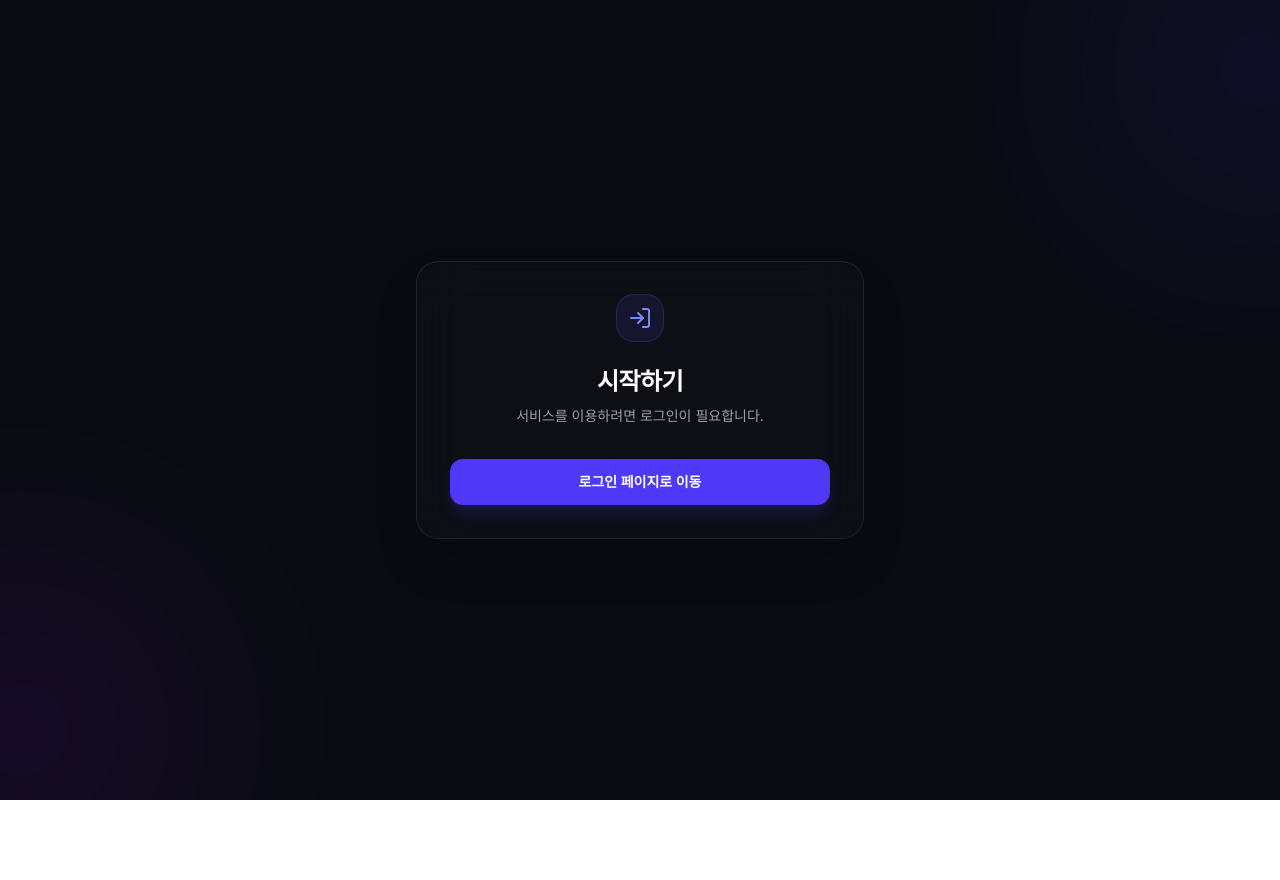
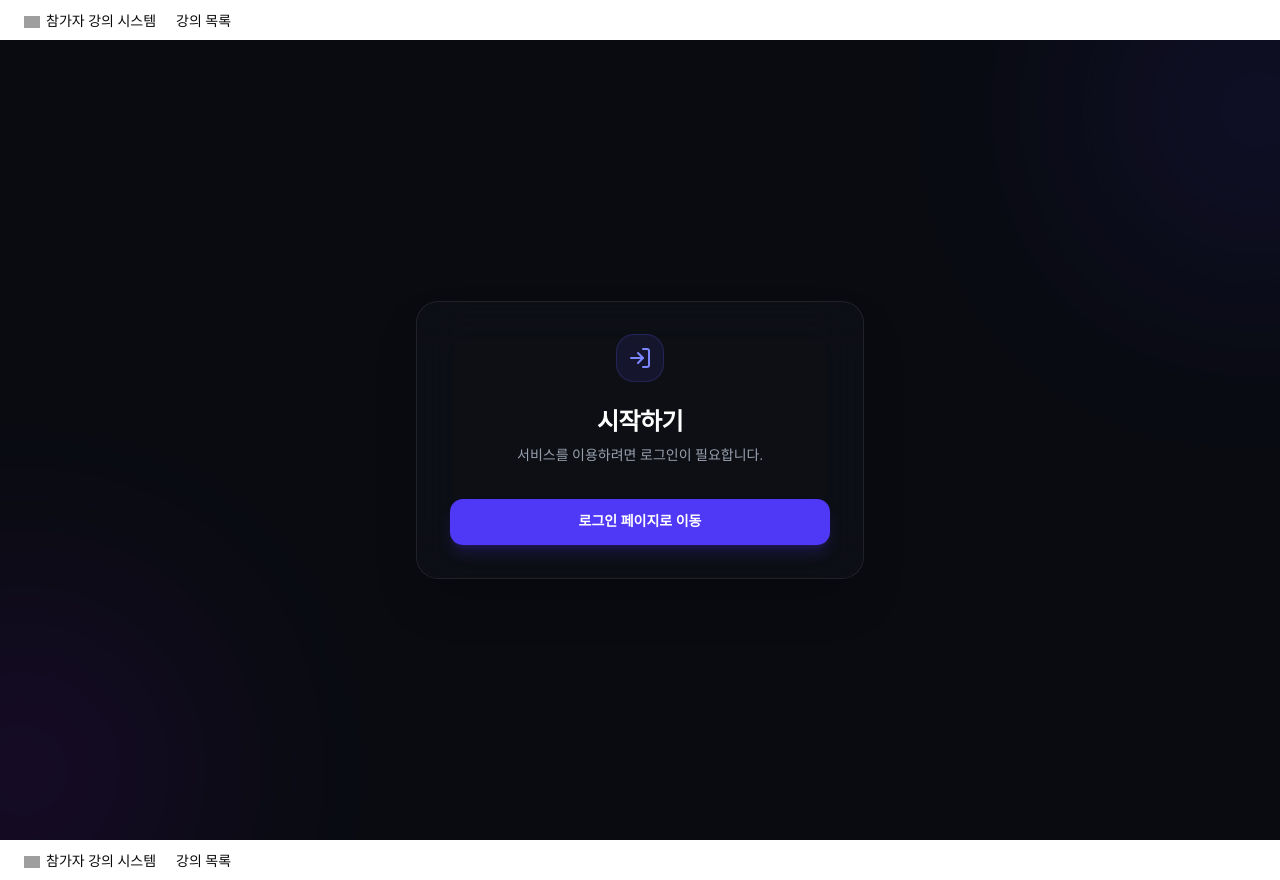
Before and after one commit to NoryangjinCupRiceStreetUnion/alba, a Next.js app: page / in a window 1280 px wide. Before the commit the page ends 800 px from the top, so only its background shows below. Built offline with nearby package versions, Linux system fonts and the light colour scheme; no server answers; grey boxes are pictures that could not be loaded.

Commit message:
login on

```diff
--- a/app/layout.tsx
+++ b/app/layout.tsx
@@ -4,7 +4,10 @@ import "./globals.css"
 import { ThemeProvider } from "@/components/theme-provider"
 import { cn } from "@/lib/utils";
 
-const inter = Inter({subsets:['latin'],variable:'--font-sans'})
+import Top from '@/components/top'
+import Footer from '@/components/footer'
+
+const inter = Inter({ subsets: ['latin'], variable: '--font-sans' })
 
 const fontMono = Geist_Mono({
     subsets: ["latin"],
@@ -23,7 +26,9 @@ export default function RootLayout({
             className={cn("antialiased", fontMono.variable, "font-sans", inter.variable)}
         >
             <body>
+                <Top />
                 <ThemeProvider>{children}</ThemeProvider>
+                <Footer />
             </body>
         </html>
     )
--- /dev/null
+++ b/app/test/[id]/page.tsx
@@ -0,0 +1,22 @@
+import { auth, signOut } from "@/auth"
+import Link from "next/link"
+import { Button } from "@/components/ui/button"
+
+export default async function Page() {
+  const session = await auth()
+  const user = session?.user
+
+  return (
+    <div className="relative flex min-h-screen flex-col items-center justify-center overflow-hidden bg-[#090b11] p-6 text-white">
+      <div className="w-full h-[300px] mx-[20px] bg-white rounded-2xl mt-6">
+        <img src="/test.png" alt="" />
+      </div>
+
+      <div className="mt-6 flex flex-col items-left w-full px-[20px] space-y-2 text-left">
+        <h2 className="text-2xl font-bold  text-white">상품명</h2>
+        <span className="text-lg font-bold  text-white">1일 / 2,000   1주 /  10,000원</span>
+      </div>
+      <Button className="mt-6 w-[300px]">대여하기</Button>
+    </div>
+  )
+}
--- /dev/null
+++ b/app/test/page.tsx
@@ -0,0 +1,91 @@
+import Link from "next/link"
+import { getServerSession } from "next-auth/next"
+import { authOptions } from "@/app/api/auth/[...nextauth]/route"
+import { PrismaClient } from "@/lib/generated/prisma/client";
+import { PrismaPg } from "@prisma/adapter-pg";
+import { Button } from "@/components/ui/button";
+import { Field, FieldLabel } from "@/components/ui/field"
+import { Progress } from "@/components/ui/progress"
+import { redirect } from "next/navigation"
+
+
+
+const adapter = new PrismaPg({ connectionString: process.env.DATABASE_URL });
+const prisma = new PrismaClient({ adapter });
+
+export default async function Page() {
+  const session = await getServerSession(authOptions)
+
+  if (!session) {
+    // 로그인이 안 되어 있으면 로그인 페이지로 리다이렉트
+    redirect("/api/auth/signin?callbackUrl=/")
+  }
+  // const session = await getServerSession(authOptions)
+  const posts = await prisma.post.findMany({
+    orderBy: [
+      { order: "asc" },
+      { id: "asc" },
+    ],
+  })
+
+  // determine which posts the signed-in user has watched
+  let watchedIds = new Set<number>()
+  if (session?.user?.email) {
+    const user = await prisma.user.findUnique({
+      where: { email: session.user.email },
+      include: { watchedPosts: true },
+    })
+    watchedIds = new Set((user?.watchedPosts ?? []).map((p: any) => p.id))
+  }
+
+  return (
+    <div className="min-h-svh p-6">
+      <div className="mb-8">
+        <h1 className="text-3xl font-semibold">강의 목록</h1>
+
+        <Field className="w-full pt-5 px-1">
+          {(() => {
+            const total = posts.length
+            const completed = watchedIds.size
+            const percent = total > 0 ? Math.round((completed / total) * 100) : 0
+            return (
+              <>
+                <FieldLabel htmlFor="progress-upload">
+                  <span>전체 수강률</span>
+                  <span className="ml-auto">{percent}% · {completed}/{total}</span>
+                </FieldLabel>
+                <Progress value={percent} id="progress-upload" />
+              </>
+            )
+          })()}
+        </Field>
+      </div>
+
+      {posts.length === 0 ? (
+        <div className="rounded-xl border border-dashed border-slate-300 bg-slate-50 p-6 text-base text-slate-700">
+          저장된 강의가 없습니다.
+        </div>
+      ) : (
+        <div className="grid gap-4">
+          {posts.map((post: any) => (
+            <Link
+              key={post.id}
+              href={`/study/${post.id}`}
+              className="bg-card text-card-foreground rounded-lg border border-border p-4 shadow-sm rounded-xs transition hover:border-slate-300 hover:shadow-md"
+            >
+              <div className="text-lg font-medium">{post.title}</div>
+              <div className="mt-2 text-sm text-muted-foreground line-clamp-3">
+                {post.content?.slice(0, 160) ?? "요약 정보가 없습니다."}
+              </div>
+              <div className="mt-3">
+                {watchedIds.has(post.id) ? (
+                  <span className="rounded-full bg-emerald-600 px-2 py-1 text-white text-xs">완료</span>
+                ) : null}
+              </div>
+            </Link>
+          ))}
+        </div>
+      )}
+    </div>
+  );
+}
--- /dev/null
+++ b/components/footer.tsx
@@ -0,0 +1,37 @@
+// import "./globals.css"
+import { auth, signOut } from "@/auth"
+import Link from "next/link"
+import { Button } from "@/components/ui/button"
+// 필요한 경우 LoginBtn, ModeToggle 컴포넌트도 import 해야 합니다.
+
+export default async function RootLayout({ // 1. async 추가
+    children,
+}: Readonly<{
+    children: React.ReactNode
+}>) {
+    // 2. await 추가
+    const session = await auth()
+    const user = session?.user
+
+    return (
+        // 3. 최상위 레이아웃이라면 html, body 태그 필수
+        <html lang="ko">
+            <body>
+                <div className="px-6 py-2 pt-3 bg-gray-black">
+                    <div className="flex items-center text-sm justify-between">
+                        <div className="flex-1 flex items-center">
+                            <img className="h-3 mr-1.5" src="/geekslogo.webp" alt="logo" />
+                            참가자 강의 시스템
+                            <a className="ml-5" href="/study">강의 목록</a>
+                        </div>
+                    </div>
+                </div>
+
+                {/* 4. 하위 페이지 렌더링을 위해 children 반드시 추가 */}
+                <main>
+                    {children}
+                </main>
+            </body>
+        </html>
+    )
+}
--- /dev/null
+++ b/components/top.tsx
@@ -0,0 +1,37 @@
+// import "./globals.css"
+import { auth, signOut } from "@/auth"
+import Link from "next/link"
+import { Button } from "@/components/ui/button"
+// 필요한 경우 LoginBtn, ModeToggle 컴포넌트도 import 해야 합니다.
+
+export default async function RootLayout({ // 1. async 추가
+    children,
+}: Readonly<{
+    children: React.ReactNode
+}>) {
+    // 2. await 추가
+    const session = await auth()
+    const user = session?.user
+
+    return (
+        // 3. 최상위 레이아웃이라면 html, body 태그 필수
+        <html lang="ko">
+            <body>
+                <div className="px-6 py-2 pt-3 bg-gray-black">
+                    <div className="flex items-center text-sm justify-between">
+                        <div className="flex-1 flex items-center">
+                            <img className="h-3 mr-1.5" src="/geekslogo.webp" alt="logo" />
+                            참가자 강의 시스템
+                            <a className="ml-5" href="/study">강의 목록</a>
+                        </div>
+                    </div>
+                </div>
+
+                {/* 4. 하위 페이지 렌더링을 위해 children 반드시 추가 */}
+                <main>
+                    {children}
+                </main>
+            </body>
+        </html>
+    )
+}
```
